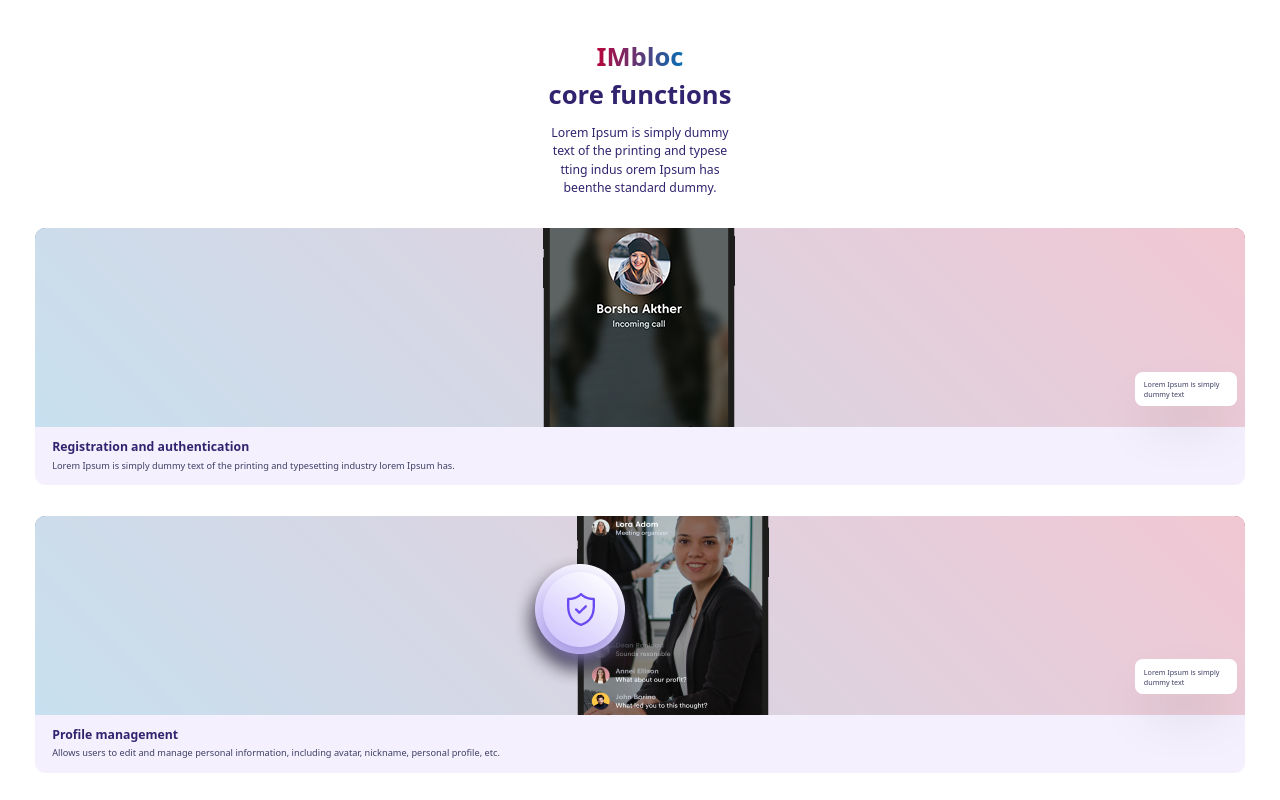
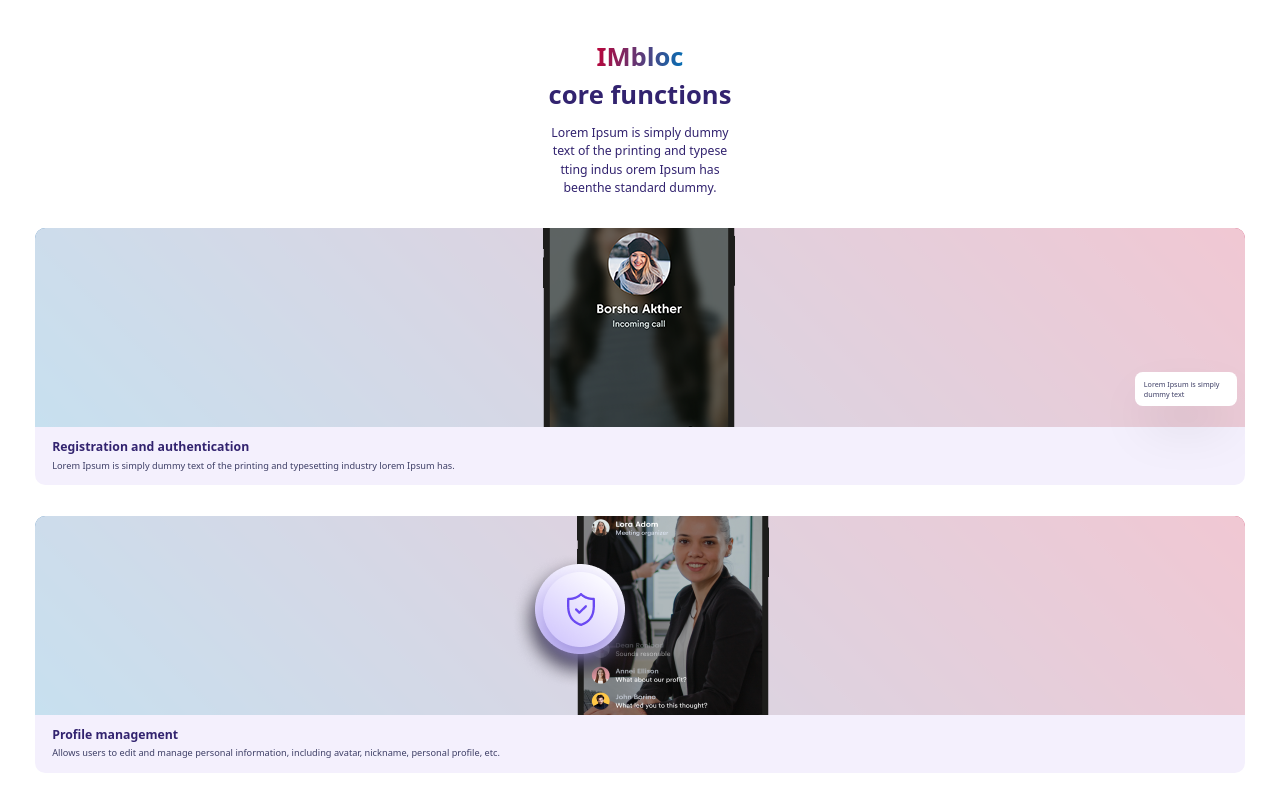
Before and after one commit to SunburstMeoga/imbloc-official-website, a Next.js app: page /core in a window 1280 px wide. Shown: the top 800 px of the page. Built offline with nearby package versions, Linux system fonts and the light colour scheme.

Commit message:
home page

```diff
--- a/src/pages/core.js
+++ b/src/pages/core.js
@@ -1,7 +1,7 @@
 import React from 'react'
 const coreItems = [
-    { id: 1, title: 'Registration and authentication', content: 'Lorem Ipsum is simply dummy text of the printing and typesetting industry lorem Ipsum has.', tips: 'Lorem Ipsum is simply dummy text ', img: '/images/phone/core-one.png' },
-    { id: 2, title: 'Profile management', content: 'Allows users to edit and manage personal information, including avatar, nickname, personal profile, etc.', tips: 'Lorem Ipsum is simply dummy text ', img: '/images/phone/core-two.png' },
+    { id: 1, title: 'Registration and authentication', content: 'Lorem Ipsum is simply dummy text of the printing and typesetting industry lorem Ipsum has.', tips: 'Lorem Ipsum is simply dummy text', img: '/images/phone/core-one.png' },
+    { id: 2, title: 'Profile management', content: 'Allows users to edit and manage personal information, including avatar, nickname, personal profile, etc.', tips: '', img: '/images/phone/core-two.png' },
     { id: 3, title: 'Instant messaging', content: 'Supports real-time point-to-point or group chat function, users can send and receive instant messages.', tips: 'Lorem Ipsum is simply dummy text of the printing and typesetting industry lorem Ipsum has', img: '/images/phone/core-three.png' },
 
 ]
```
